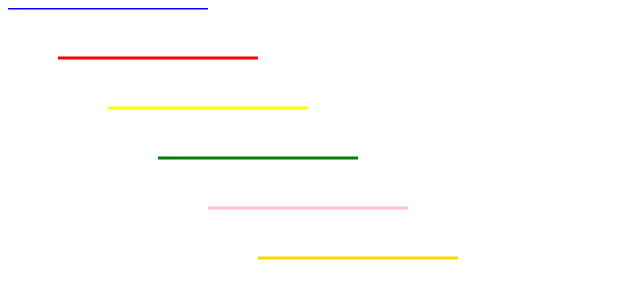
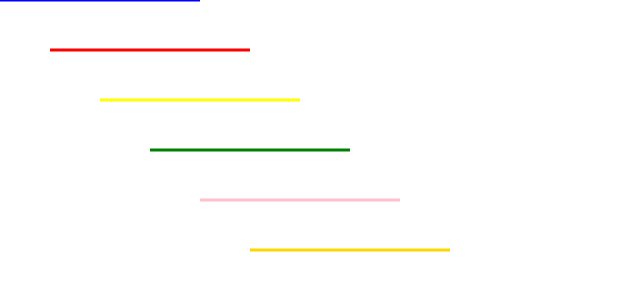
Before and after one commit to agrippa1994/achtung-die-kurve, a website: page www/index.html in a window 1280 px wide. Shown: the whole page, without its empty margins (0-640 px from the left). Drawn offline with nearby package versions, Linux system fonts and the light colour scheme.

Commit message:
Fixed scrolling bug (Firefox)

```diff
--- a/www/css/style.css
+++ b/www/css/style.css
@@ -1,3 +1,5 @@
-html {
+html, body, canvas {
     overflow: hidden;
+    margin: 0;
+    padding: 0;
 }
```
